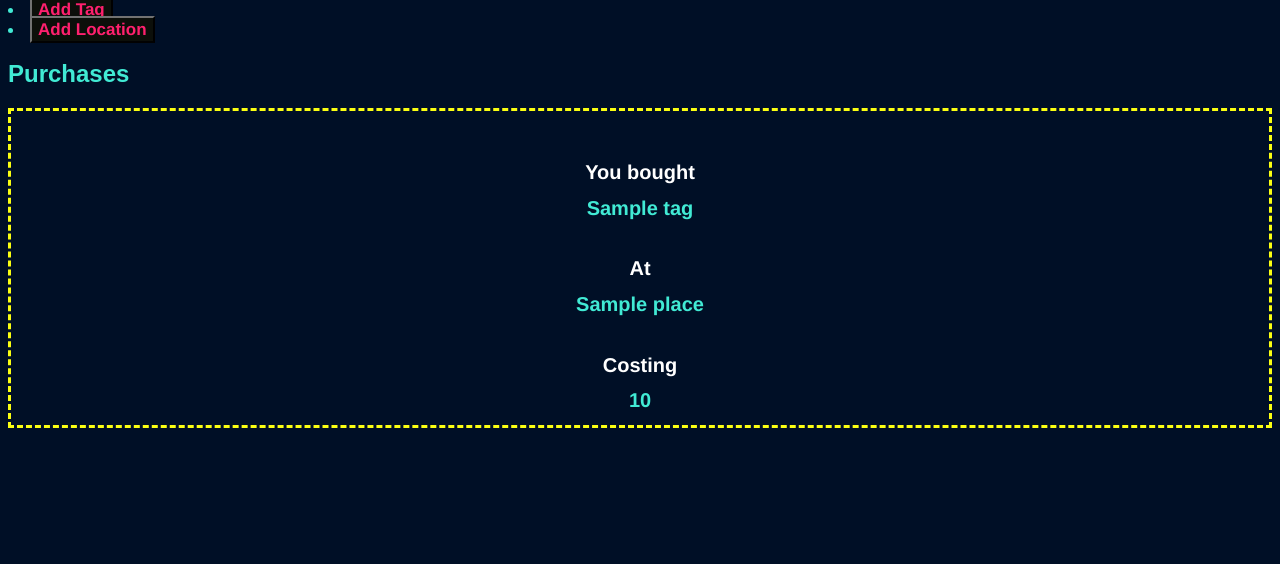
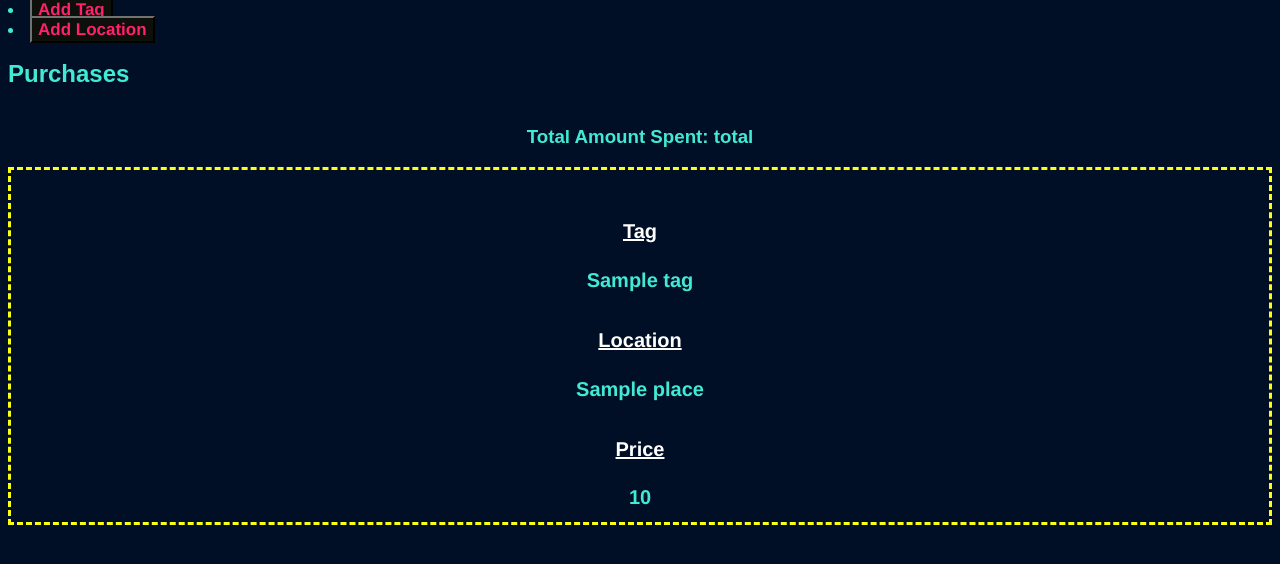
Before and after one commit to jdnolan93/spending_tracker_project, a Flask app: page /purchases in a window 1280 px wide. Shown: the part 200-764 px from the top of the page. Run offline with Flask 2, Linux system fonts and the light colour scheme; a database or web service that is not in the repository returns one stand-in record (values such as "Sample title"); some libraries are stand-ins or nearby versions.

Commit message:
trying to add get total

```diff
--- a/controllers/purchases_controller.py
+++ b/controllers/purchases_controller.py
@@ -1,6 +1,6 @@
 from flask import Flask, render_template, request, redirect
 from flask import Blueprint
-from controllers.places_controller import places
+# from controllers.places_controller import places
 from models.purchase import Purchase
 import repositories.place_repository as place_repository
 import repositories.purchase_repository as purchase_repository
--- a/repositories/purchase_repository.py
+++ b/repositories/purchase_repository.py
@@ -1,3 +1,4 @@
+from controllers.purchases_controller import purchases
 from db.run_sql import run_sql
 
 from models.place import Place
@@ -55,3 +56,15 @@ def update(purchase):
     run_sql(sql, values)
 
 #ADD GET TOTAL HERE
+
+def total_amount():
+    total = []
+    sql = "SELECT * FROM purchases"
+    results = run_sql(sql)
+
+    for row in results:
+        place = place_repository.select(row['place_id'])
+        tag = tag_repository.select(row['tag_id'])
+        purchase = Purchase(row['price'], place, tag, row['id'])
+        total.append(purchase)
+        return total
--- a/static/style.css
+++ b/static/style.css
@@ -103,7 +103,8 @@ maybe remove this  */
 }
 
 .purchase_form{
-    color: rgb(255, 255, 255);
-    padding-bottom: 1%;
+    color: #ffffff;
+    text-decoration: underline;
+    padding-bottom: 2%;
     padding-top: 3%;
 }
--- a/templates/purchases/index.html
+++ b/templates/purchases/index.html
@@ -3,13 +3,17 @@
 
 <h2>Purchases</h2>
 
+<header>
+    <h3>Total Amount Spent: {{ "total" }}</h3>
+</header>
+
 {% for purchase in purchases %}
 
 <section class = purchase_box>
     <a href="/purchases/"></a>
-    <div class = "purchase_form">You bought</div> {{purchase.tag.tag_name}}
-    <div class = "purchase_form">At</div> {{purchase.place.place_name}}
-    <div class = "purchase_form">Costing</div> {{purchase.price}}
+    <div class = "purchase_form">Tag</div> {{purchase.tag.tag_name}}
+    <div class = "purchase_form">Location</div> {{purchase.place.place_name}}
+    <div class = "purchase_form">Price</div> {{purchase.price}}
     <br>
 
 
```
